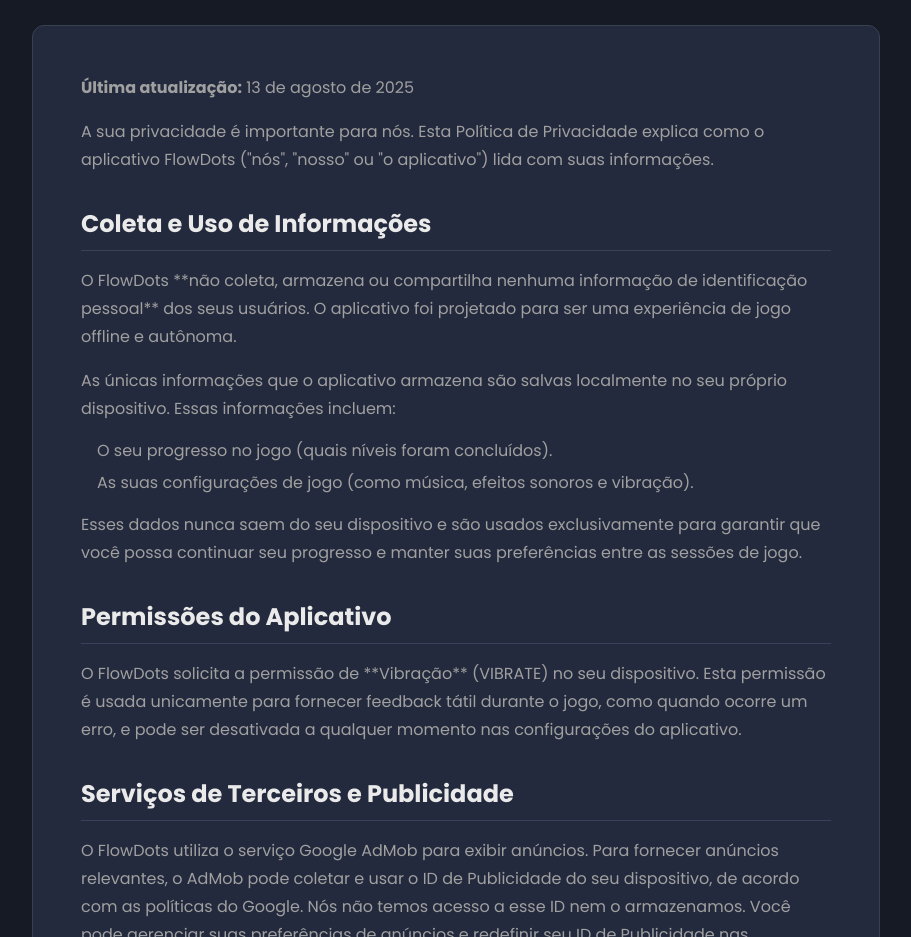
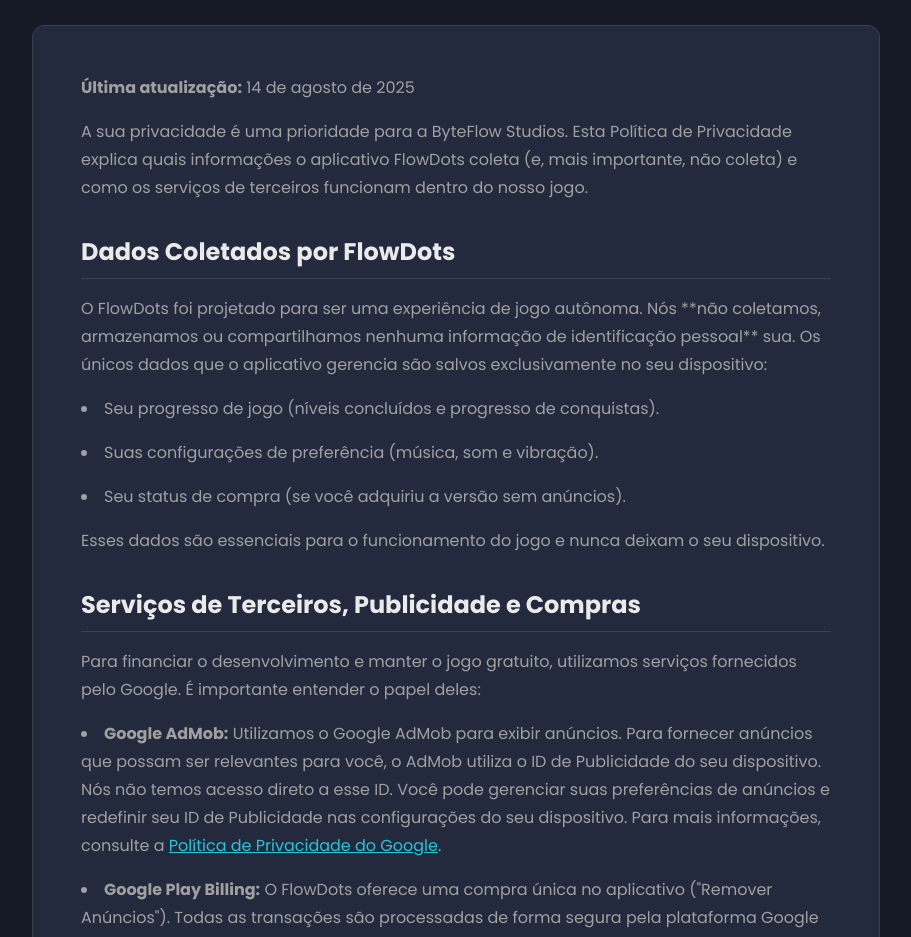
Before and after one commit to glaucodev01/flowdots, a plain HTML site: page privacy_policy.html in a window 1280 px wide. Shown: the part 95-1032 px from the top of the page, without its empty margins (184-1095 px from the left). Drawn offline with nearby package versions, Linux system fonts and the light colour scheme.

Commit message:
Update privacy_policy.html

```diff
--- a/privacy_policy.html
+++ b/privacy_policy.html
@@ -10,7 +10,6 @@
     <link rel="preconnect" href="https://fonts.gstatic.com" crossorigin>
     <link href="https://fonts.googleapis.com/css2?family=Poppins:wght@400;700&display=swap" rel="stylesheet">
     <script>
-        // ✅ CONFIGURAÇÃO DAS CORES DO TEMA DO APP NO TAILWIND
         tailwind.config = {
             theme: {
                 extend: {
@@ -26,36 +25,15 @@
         }
     </script>
     <style>
-        body {
-            font-family: 'Poppins', sans-serif;
+        body { font-family: 'Poppins', sans-serif; }
+        .policy-content h2 {
+            font-size: 1.5rem; font-weight: 700; margin-top: 2rem;
+            margin-bottom: 1rem; border-bottom: 1px solid #3A415A;
+            padding-bottom: 0.5rem; color: #EAEAEA;
         }
-        .policy-content h2 {
-            font-size: 1.5rem;
-            font-weight: 700;
-            margin-top: 2rem;
-            margin-bottom: 1rem;
-            /* ✅ COR DA BORDA ATUALIZADA */
-            border-bottom: 1px solid #3A415A;
-            padding-bottom: 0.5rem;
-            color: #EAEAEA; /* Cor do título h2 */
-        }
-        .policy-content p {
-            margin-bottom: 1rem;
-            line-height: 1.75;
-        }
-        .policy-content a {
-            /* ✅ COR DO LINK ATUALIZADA */
-            color: #26C6DA;
-            text-decoration: underline;
-        }
-        .policy-content ul {
-            list-style-position: inside;
-            padding-left: 1rem;
-            margin-bottom: 1rem;
-        }
-        .policy-content li {
-            margin-bottom: 0.5rem;
-        }
+        .policy-content p, .policy-content li { margin-bottom: 1rem; line-height: 1.75; }
+        .policy-content a { color: #26C6DA; text-decoration: underline; }
+        .policy-content ul { list-style-type: disc; list-style-position: inside; }
     </style>
 </head>
 <body class="bg-neon-bg text-neon-text-secondary antialiased">
@@ -64,33 +42,42 @@
         <h1 class="text-4xl font-bold text-neon-text text-center mb-8">Política de Privacidade do FlowDots</h1>
 
         <div class="bg-neon-surface p-8 md:p-12 rounded-xl policy-content border border-gray-700">
-            <p><strong>Última atualização:</strong> 13 de agosto de 2025</p>
+            <p><strong>Última atualização:</strong> 14 de agosto de 2025</p>
 
-            <p>A sua privacidade é importante para nós. Esta Política de Privacidade explica como o aplicativo FlowDots ("nós", "nosso" ou "o aplicativo") lida com suas informações.</p>
+            <p>A sua privacidade é uma prioridade para a ByteFlow Studios. Esta Política de Privacidade explica quais informações o aplicativo FlowDots coleta (e, mais importante, não coleta) e como os serviços de terceiros funcionam dentro do nosso jogo.</p>
 
-            <h2>Coleta e Uso de Informações</h2>
-            <p>O FlowDots **não coleta, armazena ou compartilha nenhuma informação de identificação pessoal** dos seus usuários. O aplicativo foi projetado para ser uma experiência de jogo offline e autônoma.</p>
-            <p>As únicas informações que o aplicativo armazena são salvas localmente no seu próprio dispositivo. Essas informações incluem:</p>
+            <h2>Dados Coletados por FlowDots</h2>
+            <p>O FlowDots foi projetado para ser uma experiência de jogo autônoma. Nós **não coletamos, armazenamos ou compartilhamos nenhuma informação de identificação pessoal** sua. Os únicos dados que o aplicativo gerencia são salvos exclusivamente no seu dispositivo:</p>
             <ul>
-                <li>O seu progresso no jogo (quais níveis foram concluídos).</li>
-                <li>As suas configurações de jogo (como música, efeitos sonoros e vibração).</li>
+                <li>Seu progresso de jogo (níveis concluídos e progresso de conquistas).</li>
+                <li>Suas configurações de preferência (música, som e vibração).</li>
+                <li>Seu status de compra (se você adquiriu a versão sem anúncios).</li>
             </ul>
-            <p>Esses dados nunca saem do seu dispositivo e são usados exclusivamente para garantir que você possa continuar seu progresso e manter suas preferências entre as sessões de jogo.</p>
+            <p>Esses dados são essenciais para o funcionamento do jogo e nunca deixam o seu dispositivo.</p>
+
+            <h2>Serviços de Terceiros, Publicidade e Compras</h2>
+            <p>Para financiar o desenvolvimento e manter o jogo gratuito, utilizamos serviços fornecidos pelo Google. É importante entender o papel deles:</p>
+            <ul>
+                <li><strong>Google AdMob:</strong> Utilizamos o Google AdMob para exibir anúncios. Para fornecer anúncios que possam ser relevantes para você, o AdMob utiliza o ID de Publicidade do seu dispositivo. Nós não temos acesso direto a esse ID. Você pode gerenciar suas preferências de anúncios e redefinir seu ID de Publicidade nas configurações do seu dispositivo. Para mais informações, consulte a <a href="https://policies.google.com/privacy" target="_blank">Política de Privacidade do Google</a>.</li>
+                <li><strong>Google Play Billing:</strong> O FlowDots oferece uma compra única no aplicativo ("Remover Anúncios"). Todas as transações são processadas de forma segura pela plataforma Google Play Billing. Nós não coletamos nem temos acesso a nenhuma informação de pagamento sua, como dados de cartão de crédito.</li>
+            </ul>
 
             <h2>Permissões do Aplicativo</h2>
-            <p>O FlowDots solicita a permissão de **Vibração** (VIBRATE) no seu dispositivo. Esta permissão é usada unicamente para fornecer feedback tátil durante o jogo, como quando ocorre um erro, e pode ser desativada a qualquer momento nas configurações do aplicativo.</p>
-
-            <h2>Serviços de Terceiros e Publicidade</h2>
-            <p>O FlowDots utiliza o serviço Google AdMob para exibir anúncios. Para fornecer anúncios relevantes, o AdMob pode coletar e usar o ID de Publicidade do seu dispositivo, de acordo com as políticas do Google. Nós não temos acesso a esse ID nem o armazenamos. Você pode gerenciar suas preferências de anúncios e redefinir seu ID de Publicidade nas configurações do seu dispositivo Android.</p>
+            <p>Para funcionar corretamente, o FlowDots solicita as seguintes permissões:</p>
+            <ul>
+                <li><strong>INTERNET:</strong> Necessária para carregar anúncios e processar compras no aplicativo através dos serviços do Google.</li>
+                <li><strong>VIBRATE (Vibração):</strong> Usada unicamente para fornecer feedback tátil durante o jogo. Pode ser desativada nas configurações.</li>
+                <li><strong>AD_ID (ID de Publicidade):</strong> Requerida pelo Google para o funcionamento do sistema de anúncios em versões recentes do Android.</li>
+            </ul>
 
             <h2>Privacidade das Crianças</h2>
-            <p>Nosso aplicativo não se destina a coletar intencionalmente informações de crianças menores de 13 anos. Como não coletamos nenhuma informação de identificação pessoal, estamos em conformidade com o Children's Online Privacy Protection Act (COPPA).</p>
+            <p>O FlowDots não se destina a crianças menores de 13 anos e não coletamos intencionalmente nenhuma informação de identificação pessoal. Nosso uso de serviços de terceiros está em conformidade com as políticas aplicáveis, incluindo a Lei de Proteção à Privacidade Online das Crianças (COPPA).</p>
 
             <h2>Alterações a Esta Política de Privacidade</h2>
-            <p>Podemos atualizar nossa Política de Privacidade de tempos em tempos. Notificaremos você sobre quaisquer alterações, publicando a nova Política de Privacidade nesta página. Recomenda-se que você revise esta Política de Privacidade periodicamente para quaisquer alterações.</p>
+            <p>Podemos atualizar nossa Política de Privacidade periodicamente. Notificaremos você sobre quaisquer alterações publicando a nova versão nesta página e atualizando a data de "Última atualização".</g>
 
             <h2>Contato</h2>
-            <p>Se você tiver alguma dúvida sobre esta Política de Privacidade, pode entrar em contato conosco através do e-mail: <strong><a href="mailto:byteflowstudios@gmail.com">byteflowstudios@gmail.com</a></strong></p>
+            <p>Se você tiver alguma dúvida sobre esta Política de Privacidade, entre em contato conosco pelo e-mail: <strong><a href="mailto:byteflowstudios@gmail.com">byteflowstudios@gmail.com</a></strong></p>
         </div>
 
         <div class="text-center mt-8">
```
